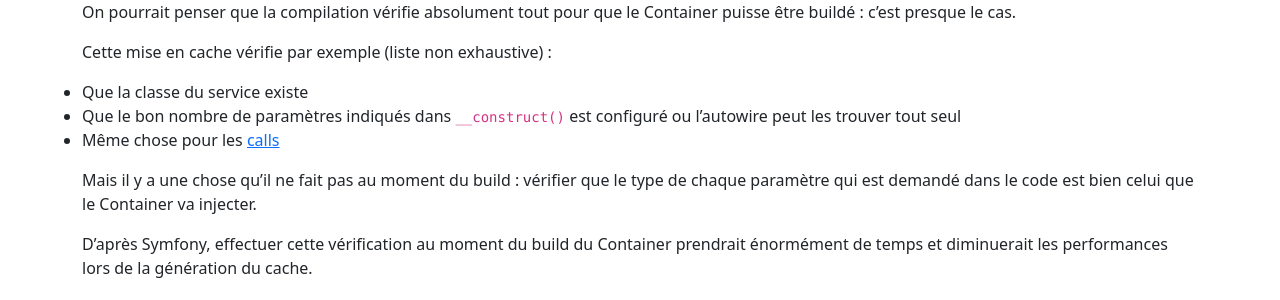
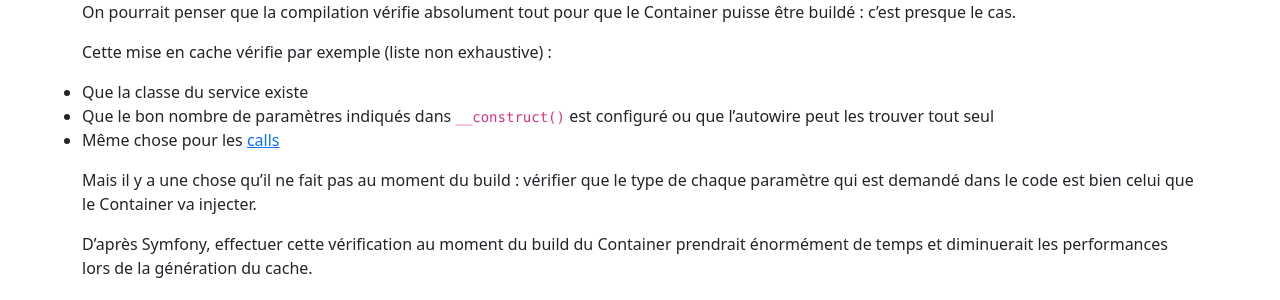
Before and after one commit to steevanb/php6.io, a Jekyll site: the page built from docs/ci-tools/lint-container.md, in a window 1280 px wide. Shown: the part 136-436 px from the top of the page. Built offline with Jekyll 4.4.1, drawn with Linux system fonts in a browser that asks for light colours; our own code applies the rules of GitHub Pages for plain Markdown files.

```diff
--- a/docs/ci-tools/lint-container.md
+++ b/docs/ci-tools/lint-container.md
@@ -6,7 +6,7 @@ On pourrait penser que la compilation vérifie absolument tout pour que le Conta
 
 Cette mise en cache vérifie par exemple (liste non exhaustive) :
  * Que la classe du service existe
- * Que le bon nombre de paramètres indiqués dans `__construct()` est configuré ou l'autowire peut les trouver tout seul
+ * Que le bon nombre de paramètres indiqués dans `__construct()` est configuré ou que l'autowire peut les trouver tout seul
  * Même chose pour les [calls](https://symfony.com/doc/current/service_container/calls.html)
 
 Mais il y a une chose qu'il ne fait pas au moment du build : vérifier que le type de chaque paramètre qui est demandé dans le code est bien celui que le Container va injecter.
```
Also changed, not shown: docs/ci-tools/index.md (+3 -3 lines), docs/libraries/index.md (+1 -1 lines).
